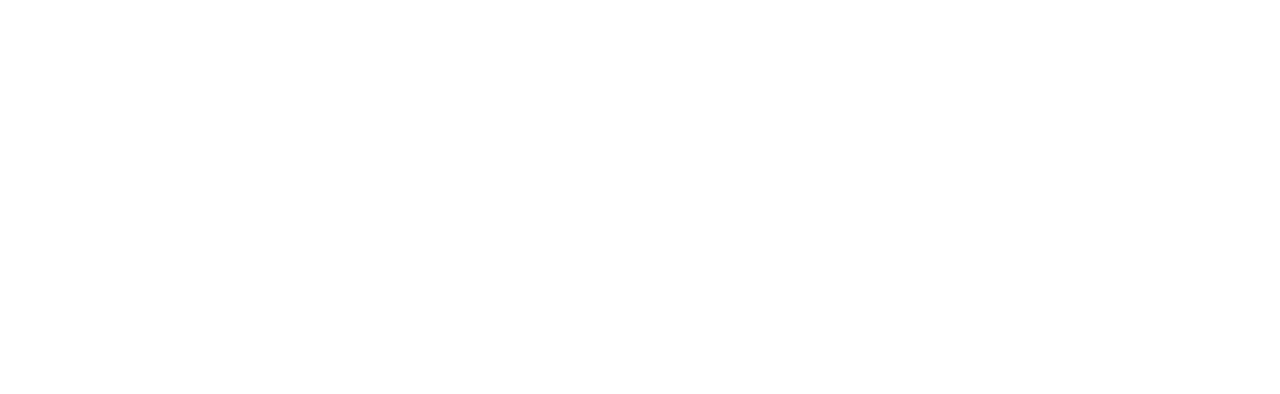
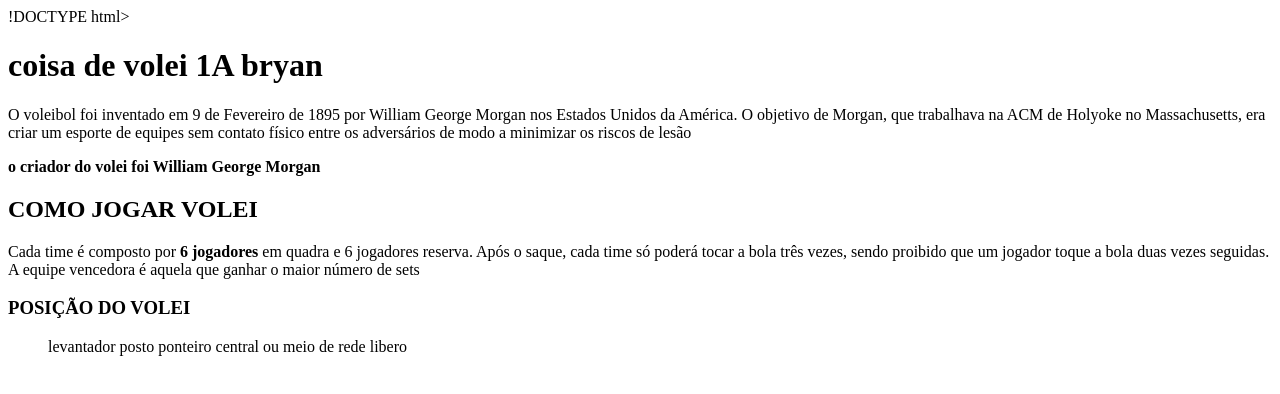
Before and after one commit to sdksbb/prova, a plain HTML site: page index.html in a window 1280 px wide. Drawn offline with Linux system fonts and the light colour scheme.

Commit message:
Update index.html

```diff
--- a/index.html
+++ b/index.html
@@ -1,4 +1,4 @@
-<!DOCTYPE html>
+!DOCTYPE html>
 <html lang="en">
 <head>
     <meta charset="UTF-8">
@@ -6,6 +6,23 @@
     <title>Document</title>
 </head>
 <body>
+    <h1><strong> coisa de volei 1A bryan</strong></h1>
+    <p>O voleibol foi inventado em 9 de Fevereiro de 1895 por William George Morgan nos Estados Unidos da América. O objetivo de Morgan, que trabalhava na ACM de Holyoke no Massachusetts, era criar um esporte
+         de equipes sem contato físico entre os adversários de modo a minimizar os riscos de lesão</p>
+        <p><strong> o criador do volei foi William George Morgan</strong></p>
+        <h2>COMO JOGAR VOLEI</h2>
+        <p>Cada time é composto por <strong>6 jogadores</strong> em quadra e 6 jogadores reserva. Após o saque, cada time só poderá tocar a bola três vezes, sendo proibido que um jogador toque
+             a bola duas vezes seguidas. A equipe vencedora é aquela que ganhar o maior número de sets</p>
+         <h3>POSIÇÃO DO VOLEI</h3>
+         <ul>
+            <l1>levantador</l1>
+            <l1>posto</l1>
+            <l1>ponteiro</l1>
+            <l1>central ou meio de rede</l1>
+            <l1>libero</l1>
+
+         </ul>
+
 
 </body>
 </html>
```
